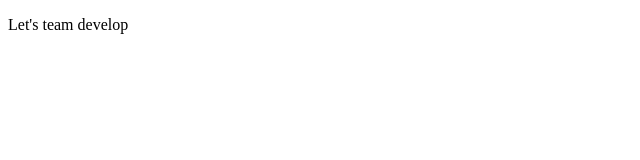
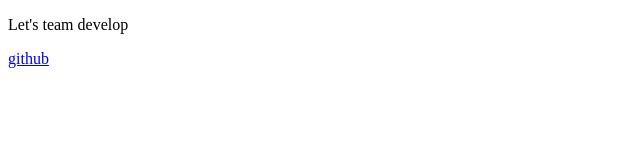
Before and after one commit to syooooooo/command-practice, a plain HTML site: page gear4/index.html in a window 1280 px wide. Shown: the full height of the page, 0-640 px from the left. Drawn offline with Linux system fonts and the light colour scheme.

Commit message:
おすすめページURLの追加

```diff
--- a/gear4/index.html
+++ b/gear4/index.html
@@ -7,5 +7,6 @@
 </head>
 <body>
     <p>Let's team develop</p>
+    <a href="https://github.co.jp/">github</a>
 </body>
 </html>
```
